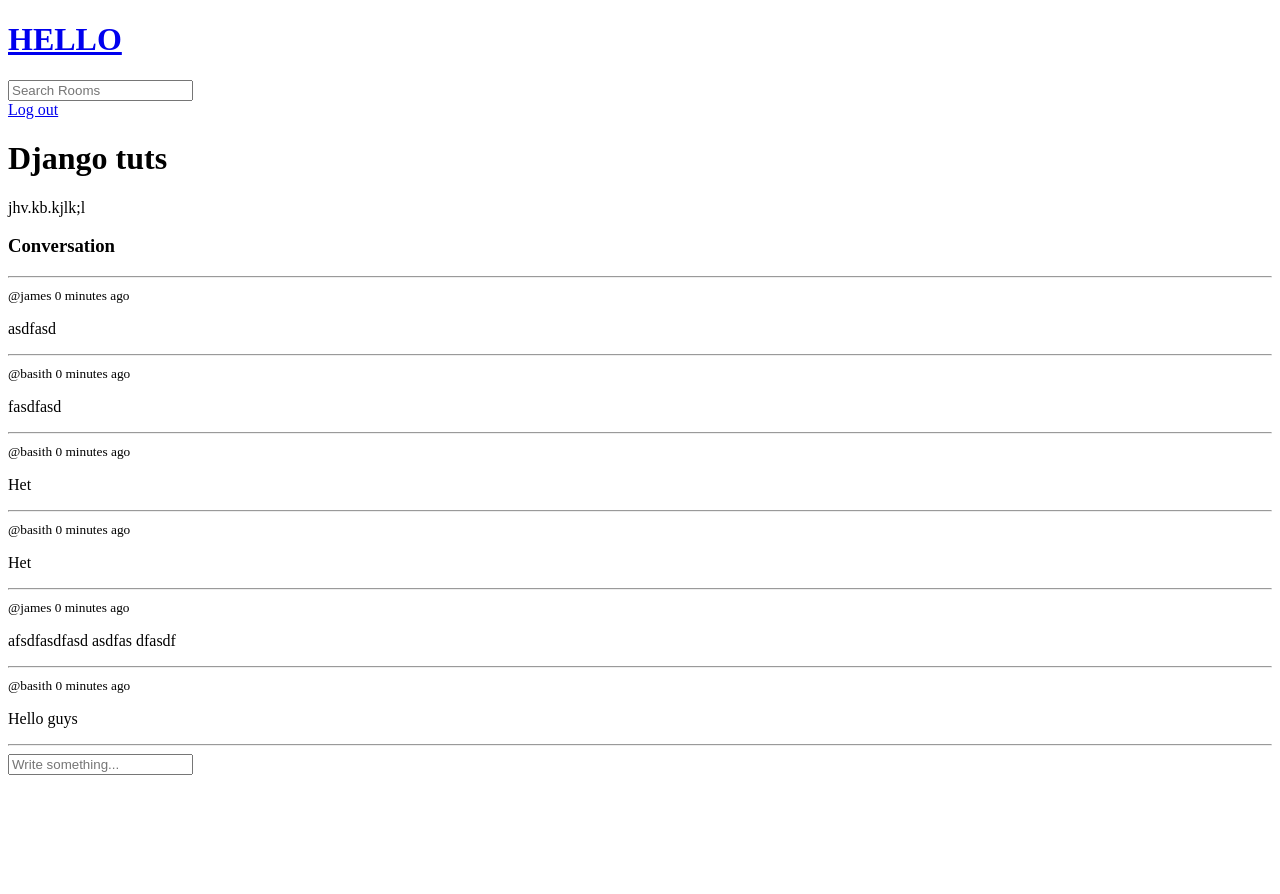
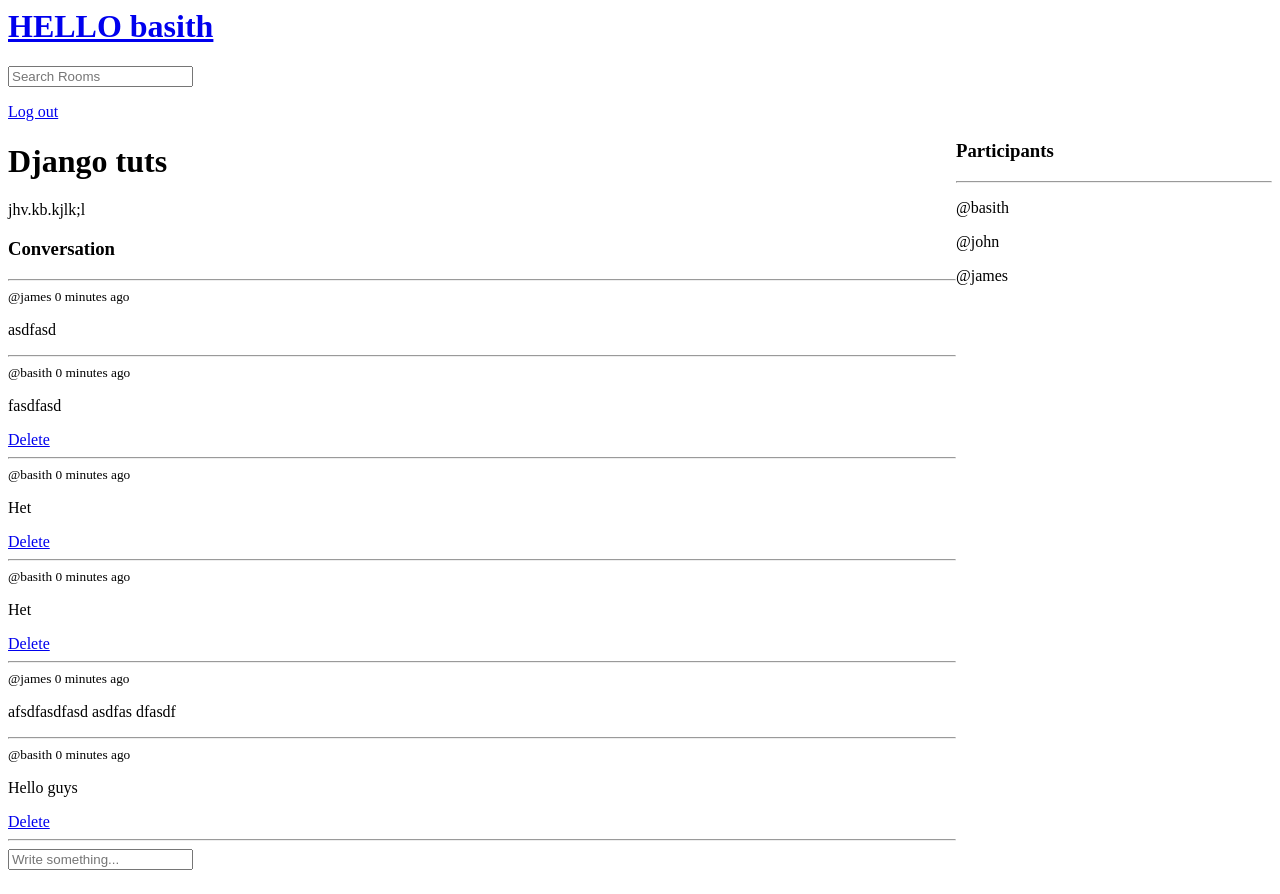
Before and after one commit to Basith-P/StudyBud, a Django app: page /room/4/ in a window 1280 px wide. Before the commit the page ends 775 px from the top, so only its background shows below. Run offline with Django 4.2, Linux system fonts and the light colour scheme; a user stored in the database is signed in; data comes from the database, SQL or seed files in the repository; both versions use the stored data as it was after the commit.

Commit message:
feat: delete message

```diff
--- a/base/models.py
+++ b/base/models.py
@@ -14,6 +14,8 @@ class Room(models.Model):
     topic = models.ForeignKey(Topic, on_delete=models.SET_NULL, null=True)
     name = models.CharField(max_length=100)
     desc = models.TextField(null=True, blank=True)
+    participants = models.ManyToManyField(
+        User, related_name='participants', blank=True)
     updated = models.DateTimeField(auto_now=True)
     created = models.DateTimeField(auto_now_add=True)
 
--- a/base/templates/base/room.html
+++ b/base/templates/base/room.html
@@ -1,4 +1,13 @@
+<style>
+  .room-cantainer {
+    display: grid;
+    grid-template-columns: 3fr 1fr;
+  }
+</style>
+
 {% extends 'main.html'%} {% block content %}
+<div class="room-cantainer">
+  <div>
     <h1>{{room.name}}</h1>
     <p>{{room.desc}}</p>
 
@@ -10,6 +19,9 @@
       <div>
         <small>@{{message.user}} {{message.created | timesince}} ago</small>
         <p>{{message.body}}</p>
+        {% if request.user == message.user %}
+        <a href="{% url 'delete-message' message.id %}">Delete</a>
+        {% endif %}
         <hr />
       </div>
       {% endfor %}
@@ -22,4 +34,13 @@
         <input type="text" name="body" placeholder="Write something..." />
       </form>
     </div>
+  </div>
+  <div>
+    <h3>Participants</h3>
+    <hr />
+    {% for user in participants %}
+    <p>@{{user}}</p>
+    {% endfor %}
+  </div>
+</div>
 {% endif %} {% endblock content %}
--- a/base/urls.py
+++ b/base/urls.py
@@ -11,4 +11,5 @@ urlpatterns = [
     path('create-room/', views.createRoom, name='create-room'),
     path('update-room/<str:id>/', views.updateRoom, name='update-room'),
     path('delete-room/<str:pk>/', views.deleteRoom, name='delete-room'),
+    path('delete-message/<str:pk>/', views.deleteMessage, name='delete-message'),
 ]
--- a/base/views.py
+++ b/base/views.py
@@ -77,6 +77,7 @@ def home(request):
 def room(request, pk):
     room = Room.objects.get(id=pk)
     room_messages = room.message_set.all().order_by('-created')
+    participants = room.participants.all()
 
     if request.method == 'POST':
         message = Message.objects.create(
@@ -84,9 +85,11 @@ def room(request, pk):
             room=room,
             body=request.POST.get('body')
         )
+        room.participants.add(request.user)
         return redirect('room', pk=room.id)
 
-    context = {'room': room, 'room_messages': room_messages}
+    context = {'room': room, 'room_messages': room_messages,
+               'participants': participants}
     return render(request, 'base/room.html', context)
 
 
@@ -135,3 +138,19 @@ def deleteRoom(request, pk):
 
     context = {'obj': room}
     return render(request, 'base/delete.html', context)
+
+
+@login_required(login_url='login')
+def deleteMessage(request, pk):
+    message = Message.objects.get(id=pk)
+
+    if request.user != message.user:
+        return HttpResponse('You are not authorized to perform this operation')
+
+    if request.method == 'POST':
+        roomId = message.room.id
+        message.delete()
+        return redirect('room', pk=roomId)
+
+    context = {'obj': message}
+    return render(request, 'base/delete.html', context)
--- a/templates/navbar.html
+++ b/templates/navbar.html
@@ -1,5 +1,5 @@
 <a href="/">
-  <h1>HELLO</h1>
+  <h1>HELLO {{request.user}}</h1>
 </a>
 <form method="get" action="{% url 'home' %}">
   <input type="text" name="q" placeholder="Search Rooms" />
```
Also changed, not shown: base/migrations/0004_room_participants.py (added), db.sqlite3. Lines whose indentation alone changed are shown as unchanged.
